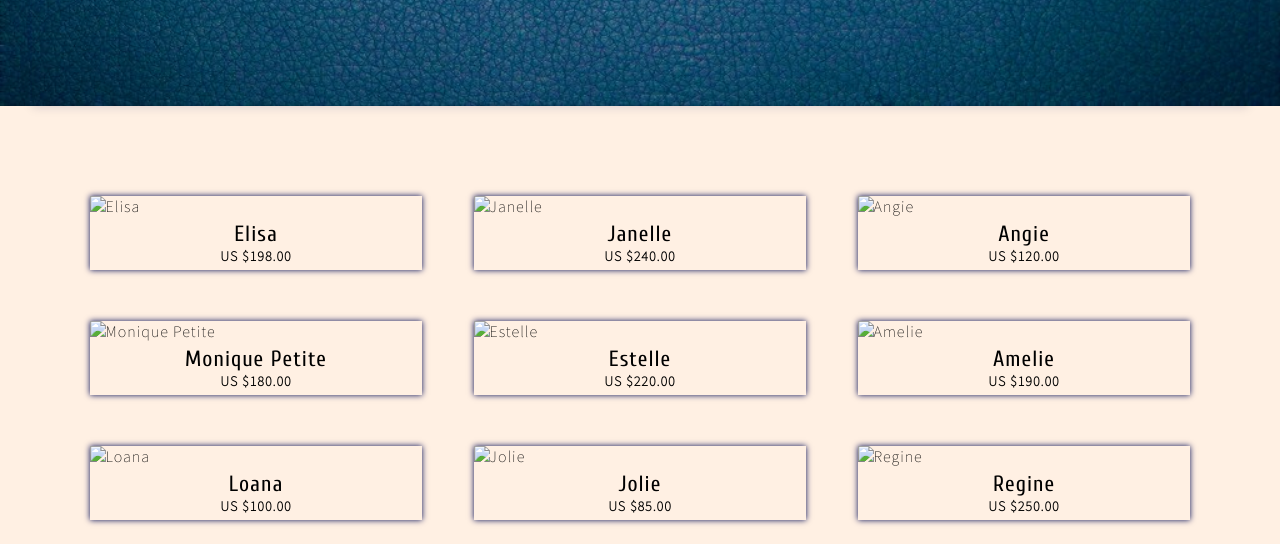
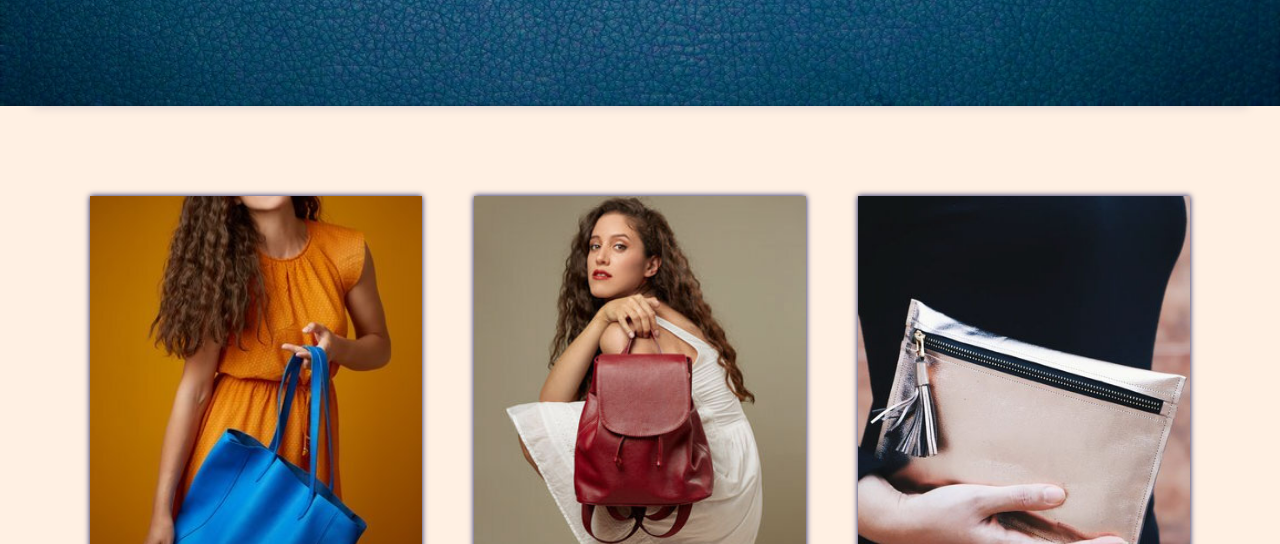
Before and after one commit to FerCardona/ReginaCamarena, a plain HTML site: page products/products.html in a window 1280 px wide. Shown: the part 408-952 px from the top of the page. Drawn offline with Linux system fonts and the light colour scheme; the site is published under a folder, as on GitHub Pages, so addresses that start at the root find nothing; files whose address does not match are found by name.

Commit message:
Update products.html

```diff
--- a/products/products.html
+++ b/products/products.html
@@ -42,63 +42,63 @@
         <div class="products-container">
             <div class="product">
                 <div class="img elisa">
-                    <img src="/imagenes/elisa1.jpg" alt="Elisa">
+                    <img src="../imagenes/elisa1.jpg" alt="Elisa">
                 </div>
                 <h2>Elisa</h2>
                 <p>US $198.00</p>
             </div>
             <div class="product">
                 <div class="img janelle">
-                    <img src="/imagenes/janelle2_edited.jpg" alt="Janelle">
+                    <img src="../imagenes/janelle2_edited.jpg" alt="Janelle">
                 </div>
                 <h2>Janelle</h2>
                 <p>US $240.00</p>
             </div>
             <div class="product">
                 <div class="img angie">
-                    <img src="/imagenes/pinky_edited.jpg" alt="Angie">
+                    <img src="../imagenes/pinky_edited.jpg" alt="Angie">
                 </div>
                 <h2>Angie</h2>
                 <p>US $120.00</p>
             </div>
             <div class="product">
                 <div class="img monique">
-                    <img src="/imagenes/monique_edited.jpg" alt="Monique Petite">
+                    <img src="../imagenes/monique_edited.jpg" alt="Monique Petite">
                 </div>
                 <h2>Monique Petite</h2>
                 <p>US $180.00</p>
             </div>
             <div class="product">
                 <div class="img estelle">
-                    <img src="/imagenes/estelle2_edited.jpg" alt="Estelle">
+                    <img src="../imagenes/estelle2_edited.jpg" alt="Estelle">
                 </div>
                 <h2>Estelle</h2>
                 <p>US $220.00</p>
             </div>
             <div class="product">
                 <div class="img amelie">
-                    <img src="/imagenes/amelie1_edited_edited.jpg" alt="Amelie">
+                    <img src="../imagenes/amelie1_edited_edited.jpg" alt="Amelie">
                 </div>
                 <h2>Amelie</h2>
                 <p>US $190.00</p>
             </div>
             <div class="product">
                 <div class="img loana">
-                    <img src="/imagenes/loana_edited.jpg" alt="Loana">
+                    <img src="../imagenes/loana_edited.jpg" alt="Loana">
                 </div>
                 <h2>Loana</h2>
                 <p>US $100.00</p>
             </div>
             <div class="product">
                 <div class="img jolie">
-                    <img src="/imagenes/jolie3_edited.jpg" alt="Jolie">
+                    <img src="../imagenes/jolie3_edited.jpg" alt="Jolie">
                 </div>
                 <h2>Jolie</h2>
                 <p>US $85.00</p>
             </div>
             <div class="product">
                 <div class="img regine">
-                    <img src="/imagenes/regine_edited.jpg" alt="Regine">
+                    <img src="../imagenes/regine_edited.jpg" alt="Regine">
                 </div>
                 <h2>Regine</h2>
                 <p>US $250.00</p>
```
